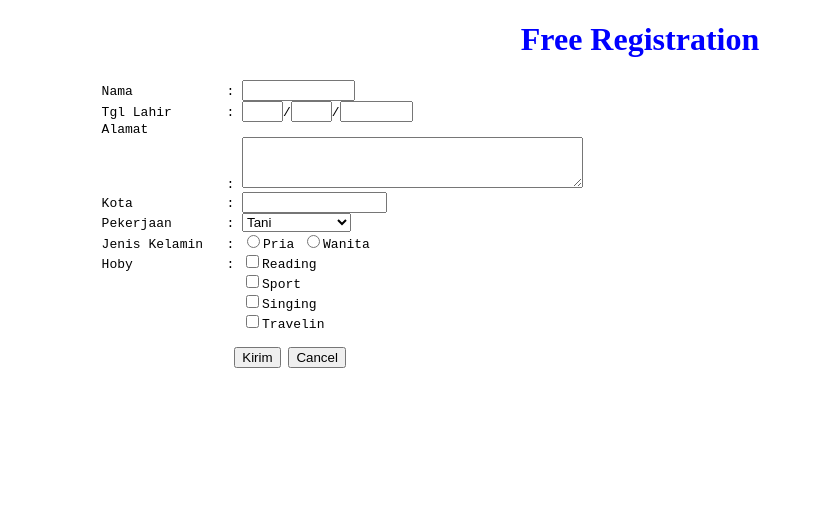
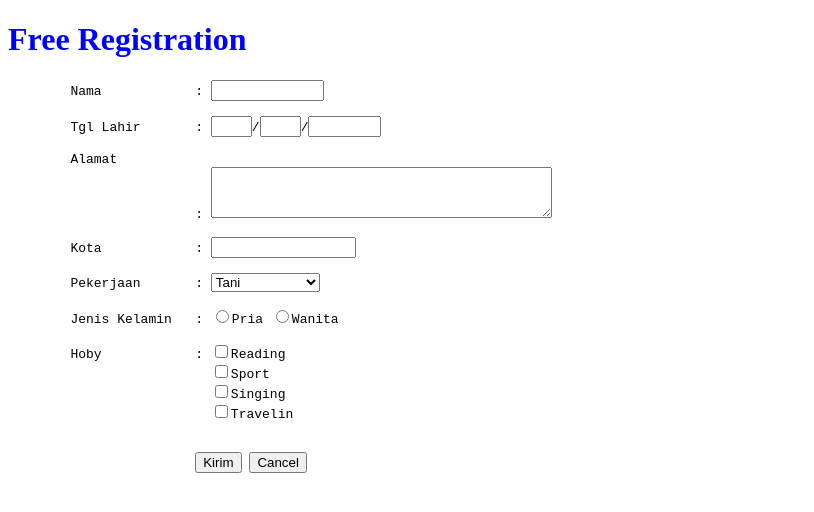
Before and after one commit to masbagusarisila/masbagusarisila.github.io, a plain HTML site: page Latihan/p8_Latihan2.html in a window 1280 px wide. Shown: the whole page, without its empty margins (0-814 px from the left). Drawn offline with Linux system fonts and the light colour scheme.

Commit message:
merapikan tampilan p8_Latihan2.html

```diff
--- a/Latihan/p8_Latihan2.html
+++ b/Latihan/p8_Latihan2.html
@@ -1,35 +1,34 @@
 <!DOCTYPE html>
 <html lang="en">
   <head>
-    <meta charset="UTF-8">
-    <meta name="viewport" content="width=device-width, initial-scale=1.0">
+    <meta charset="UTF-8" />
+    <meta name="viewport" content="width=device-width, initial-scale=1.0" />
     <title>Membuat Form Registrasi</title>
   </head>
   <body>
     <form>
-        <center><font color="Blue" posisition="center"><H1> Free Registration</H1></font></center>
-        <PRE>
-            Nama            : <input type="text" size="11" name="nama">
-            Tgl Lahir       : <input type="text" size="2" name="tanggal">/<input type="text" size="2" name="bulan">/<input type="text" size="6" name="Tahun">
+      <font color="Blue" posisition="center"><h1>Free Registration</h1></font>
+      <pre>
+        Nama            : <input type="text" size="11" name="nama"><br>
+        Tgl Lahir       : <input type="text" size="2" name="tanggal">/<input type="text" size="2" name="bulan">/<input type="text" size="6" name="Tahun"><br>
         Alamat
-                            : <textarea name="almt" rows="3" cols="40"></textarea>
-            Kota            : <input type="text" size="15" name="kota">
+                        : <textarea name="almt" rows="3" cols="40"></textarea><br>
+        Kota            : <input type="text" size="15" name="kota"><br>
         Pekerjaan       : <select name=pekerjaan>
                     <option value="Tani">Tani</option>
                     <option value="Pembalap">Pembalap</option>
                     <option value="Pegawai Negri">Pegawai Negri</option>
                     <option value="pedagang">Pedagang</option>
-                    </select>
+                    </select><br>
         Jenis Kelamin   : <input type="radio" name="jkel" value="Pria">Pria <input
-            type="radio" name="jkel" value="Wanita">Wanita
+            type="radio" name="jkel" value="Wanita">Wanita <br>
         Hoby            : <input type="checkbox" name="hoby" value="Reading">Reading
                           <input type="checkbox" name="hoby" value="Sport">Sport
                           <input type="checkbox" name="hoby" value="Singing">Singing
-                              <input type="checkbox" name="hoby" value="Traveling">Travelin
+                          <input type="checkbox" name="hoby" value="Traveling">Travelin <br>
 
                         <input type="submit" value="Kirim"> <input type="reset" value="Cancel">
         </PRE>
     </form>
-
   </body>
 </html>
```
Lines whose indentation alone changed are shown as unchanged.
